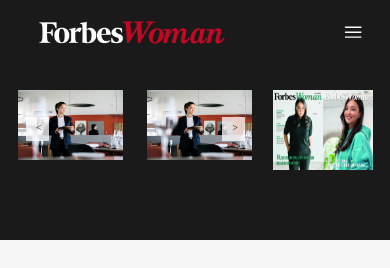
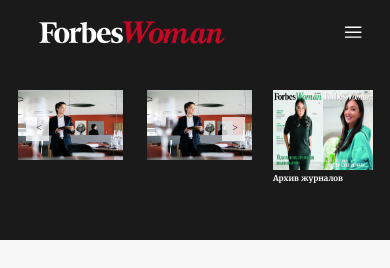
Before and after one commit to KussymYerke/forbes, a React (Create React App) app: page / in a window 390 px wide. Shown: the top 268 px of the page. Built offline with nearby package versions, Linux system fonts and the light colour scheme.

Commit message:
catalogueupd

```diff
--- a/src/App.css
+++ b/src/App.css
@@ -90,6 +90,11 @@ nav {
 }
 .navbar-menu-container {
   display: none;
+}
+.right-heading{
+  color: #fff;
+  margin-left: 1rem;
+  margin-top: 1rem;
 }
 .navbar-links-container a {
   margin-right: 1.5rem;
@@ -800,6 +805,10 @@ nav {
   .slick-prev{
     left: 10px !important;
   }
+  .right-heading{
+    font-size: 0.8rem;
+    margin-left: 0;
+  }
   .nav-logo-container {
     max-width: 140px;
   }
@@ -968,6 +977,11 @@ nav {
   .gallery-img{
     margin-right: 1rem;
   }
+  .right-heading{
+    margin-top: 0.2rem;
+    font-size: 0.6rem;
+    margin-left: 0;
+  }
   .event-title{
     font-size: 1.5rem;
   }
@@ -1106,6 +1120,10 @@ nav {
   .event-title{
     font-size: 1.2rem;
   }
+  .right-heading{
+    font-size: 0.5rem;
+    margin-left: 0;
+  }
   .event-month{
     font-size: 1rem;
   }
--- a/src/Components/Home.js
+++ b/src/Components/Home.js
@@ -82,9 +82,12 @@ const Home = () => {
             </Slider>
           </div>
         </div>
-        <div className="right">
-            <img className="journal" src={Journal1}/>
-            <img className="journal" src={Journal2}/>
+        <div>
+            <div className="right">
+              <img className="journal" src={Journal1}/>
+              <img className="journal" src={Journal2}/>
+              </div>
+            <h3 className="right-heading">Архив журналов</h3>
         </div>
       </div>
     </div>
--- a/src/Components/Modal/Modal.js
+++ b/src/Components/Modal/Modal.js
@@ -30,29 +30,40 @@ export default function Modal() {
             </div>
             <div className="create">
               <h1 className="create-heading">ОТПРАВИТЬ ЗАЯВКУ</h1>
+              <p>Критерии вступления:<br/>
+                - собственники и топ-менеджеры компании с годовым оборотом от 1 млрд тенге;<br/>
+                - социальная активность;<br/>
+                - решение о вступлении в клуб принимается экспертным советом;<br/>
+                - присвоение членства клуба подтверждает наличие именной электронной клубной карты Forbes Woman Club.<br/><br/>
+                Вступительный взнос - 3 000 000 тенге<br/><br/>
+                чтобы присоединиться к Forbes Woman Club, ответьте на все вопросы.
+              </p>
               <form id="form">
                 <div class="input__container">
                   {/* <label for="name">ФИО</label> */}
-                  <input type="text" id="name" name="name" required placeholder="ФИО"/>
+                  <input type="text" id="name" name="name" required placeholder="Ваше ФИО"/>
                 </div>
                 <div class="input__container">
-                  <input type="email" id="email" name="email" required placeholder="Email" />
+                  <input type="email" id="email" name="email" required placeholder="Электронный адрес" />
                 </div>
                 <div class="input__container">
-                  <input type="number" id="email" name="email" required placeholder="Номер телефона" />
+                  <input type="number" id="email" name="email" required placeholder="Телефон" />
                 </div>
                 <div class="input__container">
                   <label>Дата рождения</label>
                   <input type="date" id="email" name="email" required placeholder="Дата рождения" />
                 </div>
                 <div class="input__container">
-                  <input type="text" id="email" name="email" required placeholder="Местро проживания (Город)" />
+                  <input type="text" id="email" name="email" required placeholder="Город проживания" />
                 </div>
                 <div class="input__container">
                   <input type="text" id="email" name="email" required placeholder="Сфера деятельности" />
                 </div>
                 <div class="input__container">
                   <input type="text" id="email" name="email" required placeholder="Должность" />
+                </div>
+                <div class="input__container">
+                  <input type="text" id="email" name="email" required placeholder="Достижения" />
                 </div>
                 <div class="input__container">
                   <input type="text" id="email" name="email" required placeholder="Никнейм в социальных сетях (свой/бизнеса)" />
```
